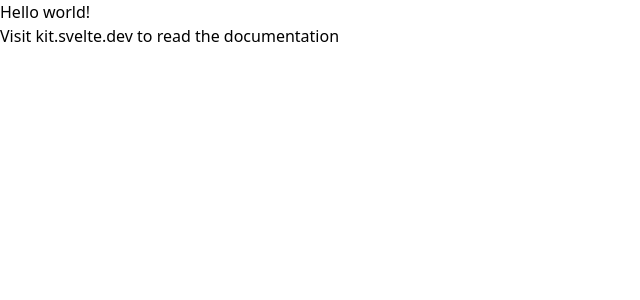
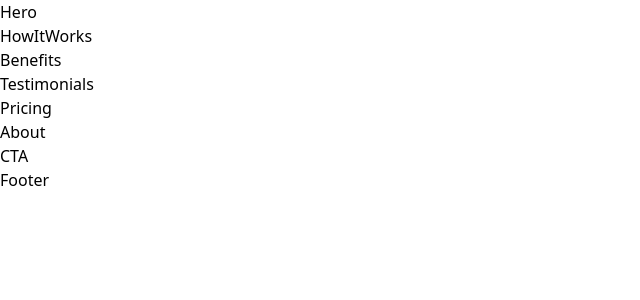
Before and after one commit to blkluv/smile-landing, a SvelteKit app: page / in a window 1280 px wide. Shown: the top 300 px of the page, without its empty margins (0-640 px from the left). Built offline with nearby package versions, Linux system fonts and the light colour scheme.

Commit message:
basic page structure

```diff
--- /dev/null
+++ b/src/lib/components/About.svelte
@@ -0,0 +1,5 @@
+<script>
+	//Script
+</script>
+
+<section>About</section>
--- /dev/null
+++ b/src/lib/components/Benefits.svelte
@@ -0,0 +1,5 @@
+<script>
+	//Script
+</script>
+
+<section>Benefits</section>
--- /dev/null
+++ b/src/lib/components/CTA.svelte
@@ -0,0 +1,5 @@
+<script>
+	//Script
+</script>
+
+<section>CTA</section>
--- /dev/null
+++ b/src/lib/components/Footer.svelte
@@ -0,0 +1,5 @@
+<script>
+	//script
+</script>
+
+<footer class="">Footer</footer>
--- /dev/null
+++ b/src/lib/components/Hero.svelte
@@ -0,0 +1,5 @@
+<script>
+	//script
+</script>
+
+<header>Hero</header>
--- /dev/null
+++ b/src/lib/components/HowItWorks.svelte
@@ -0,0 +1,5 @@
+<script>
+	//Script
+</script>
+
+<section>HowItWorks</section>
--- /dev/null
+++ b/src/lib/components/Pricing.svelte
@@ -0,0 +1,5 @@
+<script>
+	//Script
+</script>
+
+<section>Pricing</section>
--- /dev/null
+++ b/src/lib/components/Testimonials.svelte
@@ -0,0 +1,5 @@
+<script>
+	//Script
+</script>
+
+<section>Testimonials</section>
--- a/src/routes/+layout.svelte
+++ b/src/routes/+layout.svelte
@@ -1,5 +1,11 @@
 <script>
 	import '../app.css';
+	import Footer from '$lib/components/Footer.svelte';
 </script>
 
-<slot />
+<div class="flex flex-col min-h-screen">
+	<main class="flex-1">
+		<slot />
+	</main>
+	<Footer />
+</div>
--- a/src/routes/+page.svelte
+++ b/src/routes/+page.svelte
@@ -1,9 +1,18 @@
 <script>
 	import SEO from '$lib/components/SEO.svelte';
+	import Hero from '$lib/components/Hero.svelte';
+	import HowItWorks from '$lib/components/HowItWorks.svelte';
+	import Benefits from '$lib/components/Benefits.svelte';
+	import Testimonials from '$lib/components/Testimonials.svelte';
+	import Pricing from '$lib/components/Pricing.svelte';
+	import About from '$lib/components/About.svelte';
+	import CTA from '$lib/components/CTA.svelte';
+	//import Stats from '$lib/components/CTA.svelte';
+	//import SocialProof from '$lib/components/CTA.svelte';
 
 	const seoProps = {
-		title: 'Smile Design by Dr. John Doe',
-		description: 'Smile and Get Back Your Confidence',
+		title: 'Smile Design | Dr. John Doe',
+		description: 'Get Back Your Confidence With Your Best Smile',
 		language: 'en-us',
 		keywords: 'smile design, veneers treatment',
 		type: 'website'
@@ -11,6 +20,10 @@
 </script>
 
 <SEO {...seoProps} />
-
-<h1 class="text-3xl font-bold underline bg-orange-500 text-white">Hello world!</h1>
-<p>Visit <a href="https://kit.svelte.dev">kit.svelte.dev</a> to read the documentation</p>
+<Hero />
+<HowItWorks />
+<Benefits />
+<Testimonials />
+<Pricing />
+<About />
+<CTA />
```
